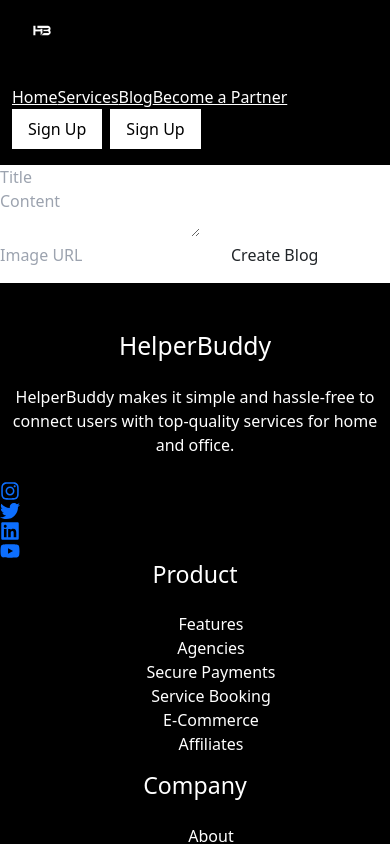
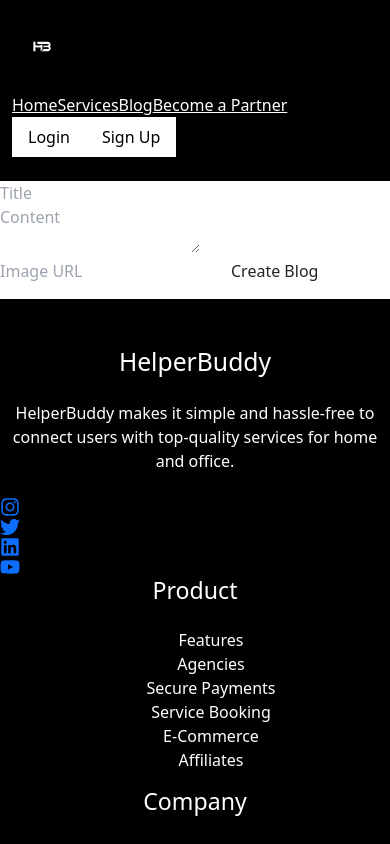
Before and after one commit to VikramSingh138/Helper-Buddy-GWOC, a Next.js app: page /admin/blog in a window 390 px wide. Shown: the top 844 px of the page. Built offline with nearby package versions, Linux system fonts and the light colour scheme.

Commit message:
Mobile Menu done

```diff
--- a/src/components/layout/Header.tsx
+++ b/src/components/layout/Header.tsx
@@ -14,25 +14,24 @@
 
 // export default function Header() {
 //   const [isOpen, setIsOpen] = useState(false);
-//   const [dropdownOpen, setDropdownOpen] = useState(false);
 
 //   return (
-//     <header className="sticky top-0 z-50 w-full bg-white shadow-md">
-//       <nav className="container mx-auto px-6 py-4 flex items-center justify-between">
+//     <header className="sticky top-0 z-50 w-full bg-black shadow-md">
+//       <nav className="container mx-auto px-6 py-2 flex items-center justify-between">
 //         {/* Logo */}
 //         <Link href="/" className="flex items-center">
 //           <Image
 //             src="/assets/helperbuddy-logo.svg"
 //             alt="HelperBuddy"
-//             width={75}
-//             height={75}
+//             width={60}
+//             height={60}
 //           />
 //         </Link>
 
 //         {/* Mobile Menu Button */}
 //         <button
 //           onClick={() => setIsOpen(!isOpen)}
-//           className="md:hidden text-gray-700 focus:outline-none"
+//           className="md:hidden text-white focus:outline-none"
 //         >
 //           {isOpen ? (
 //             <svg className="w-6 h-6" fill="none" viewBox="0 0 24 24" stroke="currentColor">
@@ -45,76 +44,40 @@
 //           )}
 //         </button>
 
+//         {/* Mobile Menu (Dropdown) */}
+//         {isOpen && (
+//           <div className="absolute top-full left-0 w-full bg-gray-800 flex flex-col items-center space-y-4 p-4 md:hidden">
+//             <a href="#" className="text-white">Home</a>
+//             <a href="#" className="text-white">Services</a>
+//             <a href="#" className="text-white">About</a>
+//             <a href="#" className="text-white">Contact</a>
+//           </div>
+//         )}
+
 //         {/* Navbar Links */}
-//         <div className={`md:flex items-center space-x-6 ${isOpen ? "block" : "hidden"} w-full md:w-auto mt-4 md:mt-0`}>
+//         <div className={`md:flex items-center space-x-6 ${isOpen ? "block" : "hidden"} w-full md:w-auto mt-2 md:mt-0`}>
 //           {navigation.map((item) => (
 //             <Link
 //               key={item.name}
 //               href={item.href}
-//               className="block text-gray-700 hover:text-blue-500 md:inline-block"
+//               className="block text-white hover:text-gray-400 md:inline-block"
 //             >
 //               {item.name}
 //             </Link>
 //           ))}
 
-//           {/* Dropdown Menu
-//           <div className="relative">
-//             <Button
-//               onClick={() => setDropdownOpen(!dropdownOpen)}
-//               className="text-gray-700 hover:text-blue-500 focus:outline-none"
-//             >
-//               Dropdown ▼
-//             </Button>
-//             {dropdownOpen && (
-//               <div className="absolute right-0 mt-2 w-48 bg-white shadow-lg rounded-lg">
-//                 <ul className="py-2">
-//                   <li>
-//                     <Link href="#" className="block px-4 py-2 hover:bg-gray-100">
-//                       Action
-//                     </Link>
-//                   </li>
-//                   <li>
-//                     <Link href="#" className="block px-4 py-2 hover:bg-gray-100">
-//                       Another action
-//                     </Link>
-//                   </li>
-//                   <li>
-//                     <hr className="border-gray-200" />
-//                   </li>
-//                   <li>
-//                     <Link href="#" className="block px-4 py-2 hover:bg-gray-100">
-//                       Something else here
-//                     </Link>
-//                   </li>
-//                 </ul>
-//               </div>
-//             )}
-//           </div> */}
-
-//           {/* Search Bar
-//           <form className="hidden md:flex items-center border rounded-md overflow-hidden">
-//             <input
-//               className="px-4 py-2 w-40 md:w-64 outline-none"
-//               type="search"
-//               placeholder="Search..."
-//             />
-//             <button className="bg-blue-500 text-white px-4 py-2 hover:bg-blue-600">
-//               Search
-//             </button>
-//           </form> */}
-
 //           {/* Login / Signup */}
-//             <div className="flex space-x-4">
-//             <Link href="/login">
-//                 <button type="button" className="text-white bg-gray-800 hover:bg-gray-900 focus:outline-none focus:ring-4 focus:ring-gray-300 font-medium rounded-full text-sm px-3 py-2.5 me-2 mb-2 dark:bg-gray-800 dark:hover:bg-gray-700 dark:focus:ring-gray-700 dark:border-gray-700">Log In</button>
-//                 </Link>
-//                 <Link href="/register">
-//                 <button type="button" className="text-white bg-gray-800 hover:bg-gray-900 focus:outline-none focus:ring-4 focus:ring-gray-300 font-medium rounded-full text-sm px-3 py-2.5 me-2 mb-2 dark:bg-gray-800 dark:hover:bg-gray-700 dark:focus:ring-gray-700 dark:border-gray-700">Sign Up</button>
+//           <div className="flex space-x-4">
+//             <Link href="/register">
+//               <button type="button" className="text-black bg-white hover:bg-gray-300 focus:outline-none focus:ring-4 focus:ring-gray-300 font-medium rounded-full text-sm px-3 py-2 me-2 mb-2">Sign Up</button>
+//             </Link>
+//             <Link href="/register">
+//               <button type="button" className="text-black bg-white hover:bg-gray-300 focus:outline-none focus:ring-4 focus:ring-gray-300 font-medium rounded-full text-sm px-3 py-2 me-2 mb-2">Sign Up</button>
 //             </Link>
 //           </div>
 //         </div>
 //       </nav>
-//       </header>
+//     </header>
 //   );
 // }
 
@@ -123,7 +86,6 @@
 import Link from "next/link";
 import Image from "next/image";
 import { useState } from "react";
-import Button from "../ui/Button";
 
 const navigation = [
   { name: "Home", href: "/" },
@@ -137,22 +99,14 @@ export default function Header() {
 
   return (
     <header className="sticky top-0 z-50 w-full bg-black shadow-md">
-      <nav className="container mx-auto px-6 py-2 flex items-center justify-between">
+      <nav className="container mx-auto px-6 py-4 flex items-center justify-between">
         {/* Logo */}
         <Link href="/" className="flex items-center">
-          <Image
-            src="/assets/helperbuddy-logo.svg"
-            alt="HelperBuddy"
-            width={60}
-            height={60}
-          />
+          <Image src="/assets/helperbuddy-logo.svg" alt="HelperBuddy" width={60} height={60} />
         </Link>
 
-        {/* Mobile Menu Button */}
-        <button
-          onClick={() => setIsOpen(!isOpen)}
-          className="md:hidden text-white focus:outline-none"
-        >
+        {/* Mobile Menu Button (Toggles Open/Close) */}
+        <button onClick={() => setIsOpen(!isOpen)} className="md:hidden text-white focus:outline-none">
           {isOpen ? (
             <svg className="w-6 h-6" fill="none" viewBox="0 0 24 24" stroke="currentColor">
               <path strokeLinecap="round" strokeLinejoin="round" strokeWidth={2} d="M6 18L18 6M6 6l12 12" />
@@ -164,35 +118,50 @@ export default function Header() {
           )}
         </button>
 
-        {/* Mobile Menu (Dropdown) */}
+        {/* Mobile Dropdown Menu */}
         {isOpen && (
-          <div className="absolute top-full left-0 w-full bg-gray-800 flex flex-col items-center space-y-4 p-4 md:hidden">
-            <a href="#" className="text-white">Home</a>
-            <a href="#" className="text-white">Services</a>
-            <a href="#" className="text-white">About</a>
-            <a href="#" className="text-white">Contact</a>
+          <div className="absolute top-full left-0 w-full bg-black flex flex-col items-center space-y-4 p-6 md:hidden">
+            {navigation.map((item) => (
+              <Link key={item.name} href={item.href} className="text-white text-lg hover:text-gray-400">
+                {item.name}
+              </Link>
+            ))}
+
+            {/* Login / Signup Buttons for Mobile */}
+            <div className="flex flex-col items-center space-y-3 w-full mt-4">
+              <Link href="/login" >
+                <button type="button" className="w-full text-black bg-white hover:bg-gray-300 focus:outline-none focus:ring-4 focus:ring-gray-300 font-medium rounded-full text-sm px-4 py-2">
+                  Login
+                </button>
+              </Link>
+              <Link href="/register" >
+                <button type="button" className="w-full text-black bg-white hover:bg-gray-300 focus:outline-none focus:ring-4 focus:ring-gray-300 font-medium rounded-full text-sm px-4 py-2">
+                  Sign Up
+                </button>
+              </Link>
+            </div>
           </div>
         )}
 
-        {/* Navbar Links */}
-        <div className={`md:flex items-center space-x-6 ${isOpen ? "block" : "hidden"} w-full md:w-auto mt-2 md:mt-0`}>
+        {/* Desktop Navbar */}
+        <div className="hidden md:flex items-center space-x-6">
           {navigation.map((item) => (
-            <Link
-              key={item.name}
-              href={item.href}
-              className="block text-white hover:text-gray-400 md:inline-block"
-            >
+            <Link key={item.name} href={item.href} className="text-white hover:text-gray-400">
               {item.name}
             </Link>
           ))}
 
-          {/* Login / Signup */}
+          {/* Login / Signup Buttons for Desktop */}
           <div className="flex space-x-4">
-            <Link href="/register">
-              <button type="button" className="text-black bg-white hover:bg-gray-300 focus:outline-none focus:ring-4 focus:ring-gray-300 font-medium rounded-full text-sm px-3 py-2 me-2 mb-2">Sign Up</button>
+            <Link href="/login">
+              <button type="button" className="text-black bg-white hover:bg-gray-300 focus:outline-none focus:ring-4 focus:ring-gray-300 font-medium rounded-full text-sm px-3 py-2">
+                Login
+              </button>
             </Link>
             <Link href="/register">
-              <button type="button" className="text-black bg-white hover:bg-gray-300 focus:outline-none focus:ring-4 focus:ring-gray-300 font-medium rounded-full text-sm px-3 py-2 me-2 mb-2">Sign Up</button>
+              <button type="button" className="text-black bg-white hover:bg-gray-300 focus:outline-none focus:ring-4 focus:ring-gray-300 font-medium rounded-full text-sm px-3 py-2">
+                Sign Up
+              </button>
             </Link>
           </div>
         </div>
```
